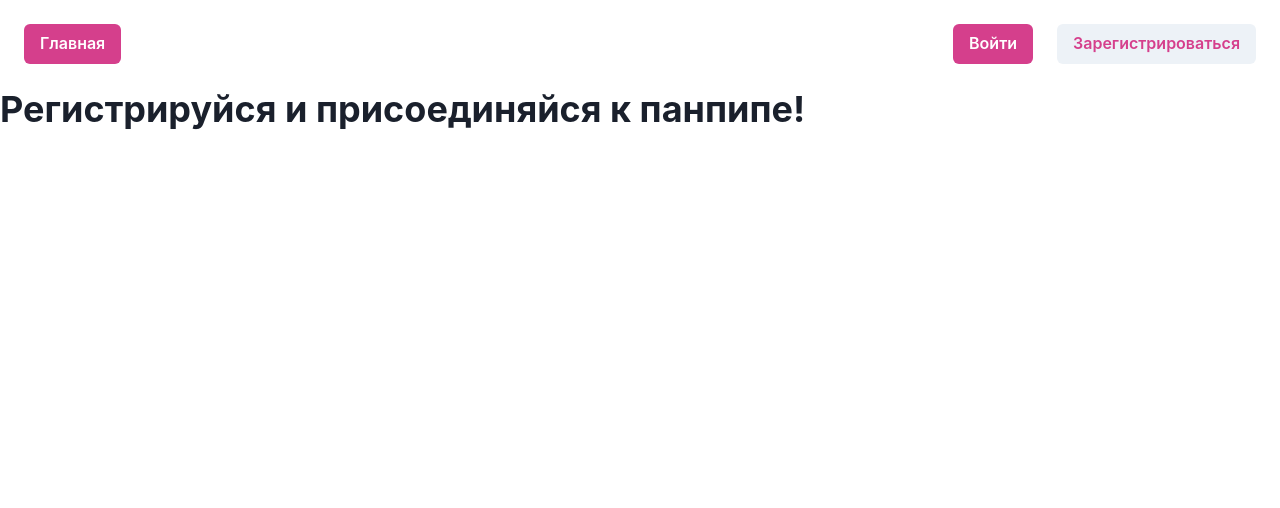
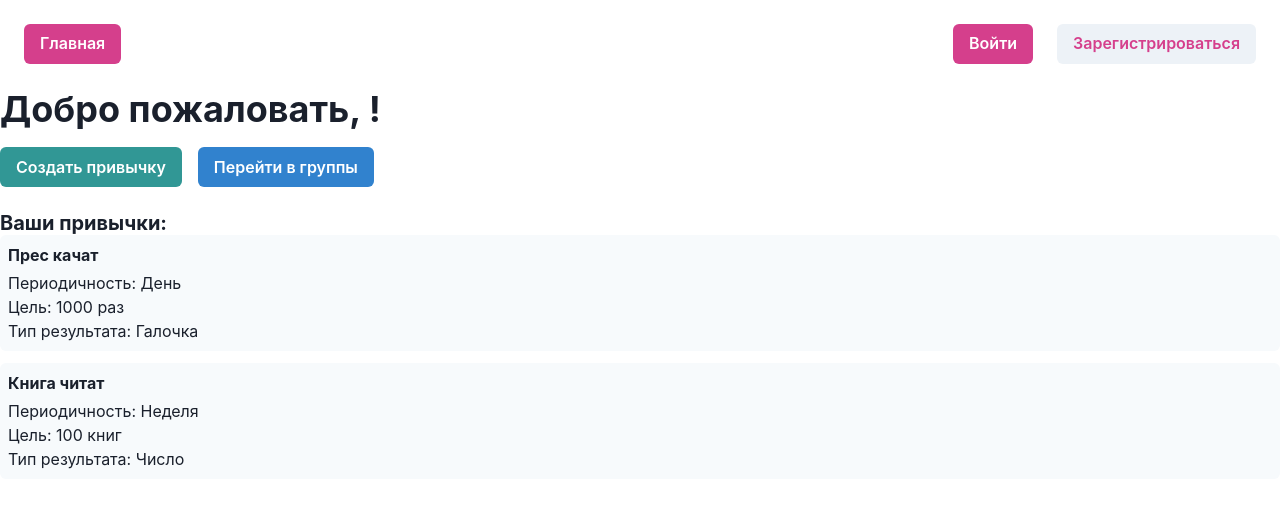
Before and after one commit to ITMO-IS-devops-2025/sem8-app-frontend, a React (Create React App) app: page / in a window 1280 px wide. Shown: the top 508 px of the page. Built offline with nearby package versions, Linux system fonts and the light colour scheme.

Commit message:
Убрала проверку авторизации с mainpage (чтобы было удобнее, пока не заработает авторизация нормально)

```diff
--- a/src/pages/MainPage.tsx
+++ b/src/pages/MainPage.tsx
@@ -24,22 +24,23 @@ export function MainPage(props: { currentUser: User | undefined }) {
     }
 
     useEffect(() => {
-        if (props.currentUser) {
+        //if (props.currentUser) {
             fetchHabits();
-        }
+        //}
     }, [props.currentUser]);
 
-    if (props.currentUser === undefined) {
+
+    /*if (props.currentUser === undefined) {
         return (
             <div>
                 <Heading>Регистрируйся и присоединяйся к панпипе!</Heading>
             </div>
         );
-    }
+    }*/
 
     return (
         <div>
-            <Heading>Добро пожаловать, {props.currentUser.login}!</Heading>
+            <Heading>Добро пожаловать, {props.currentUser?.login}!</Heading>
 
             <Box mt={4}>
                 <Button colorScheme="teal" onClick={() => navigate("/habitCreation")}>
```
